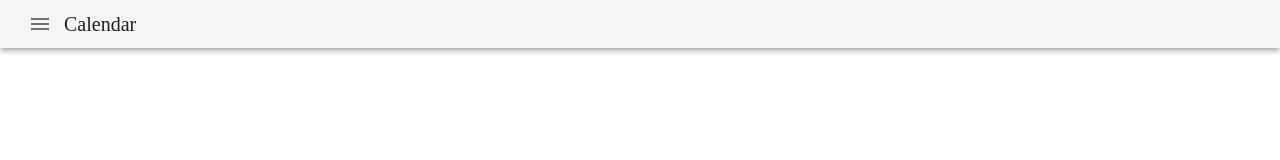
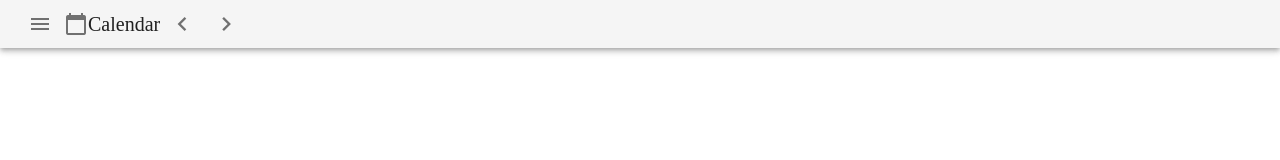
Before and after one commit to mako-makok/calendar-app, a Vue app in the folder front/: page / in a window 1280 px wide. Shown: the top 160 px of the page. Built offline with nearby package versions, Linux system fonts and the light colour scheme.

Commit message:
add btn-allow

```diff
--- /dev/null
+++ b/front/src/components/NavigationBar/BtnArrow.vue
@@ -0,0 +1,16 @@
+<template>
+    <v-btn tile large color="teal" icon>
+      <v-icon v-if="isLeft">keyboard_arrow_left</v-icon>
+      <v-icon v-if="!isLeft">keyboard_arrow_right</v-icon>
+    </v-btn>
+</template>
+
+<script lang="ts">
+import { Vue, Component, Prop } from 'vue-property-decorator'
+
+@Component
+export default class BtnArrowLeft extends Vue {
+  @Prop()
+  public isLeft?: boolean;
+}
+</script>
--- a/front/src/components/NavigationBar/NavigationBar.vue
+++ b/front/src/components/NavigationBar/NavigationBar.vue
@@ -4,14 +4,22 @@
       dense
     >
       <v-app-bar-nav-icon></v-app-bar-nav-icon>
+      <v-icon>calendar_today</v-icon>
       <v-toolbar-title>Calendar</v-toolbar-title>
+      <BtnAllow :isLeft=true></BtnAllow>
+      <BtnAllow :isLeft=false></BtnAllow>
     </v-app-bar>
   </div>
 </template>
 
 <script lang="ts">
 import { Vue, Component } from 'vue-property-decorator'
+import BtnAllow from '@/components/NavigationBar/BtnArrow.vue';
 
-@Component
+@Component({
+  components: {
+    BtnAllow
+  }
+})
 export default class NavigationBar extends Vue {}
 </script>
```
